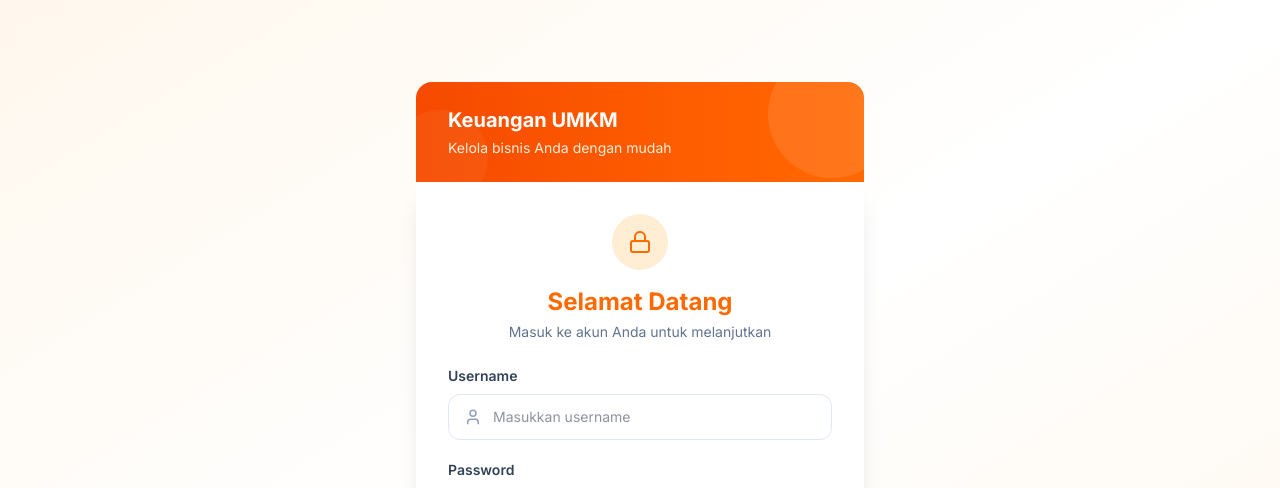
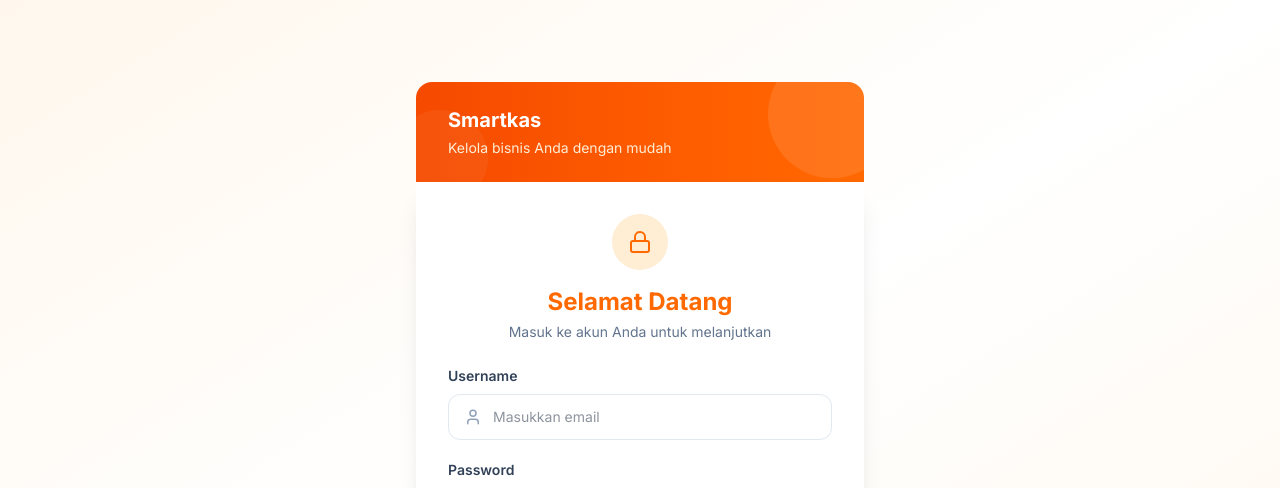
Before and after one commit to raffykhairu/Smartkas, a React (Vite) app: page /login in a window 1280 px wide. Shown: the top 488 px of the page. Built offline with nearby package versions, Linux system fonts and the light colour scheme.

Commit message:
edit bagian login

```diff
--- a/src/pages/auth/Login.jsx
+++ b/src/pages/auth/Login.jsx
@@ -1,6 +1,6 @@
 import { useState } from 'react';
 import { Link, useNavigate } from 'react-router-dom';
-import { Lock, Mail, Eye, EyeOff, User as UserIcon } from 'lucide-react';
+import { Lock, Eye, EyeOff, User as UserIcon } from 'lucide-react';
 import authService from '../../services/authService';
 
 const Login = () => {
@@ -35,7 +35,7 @@ const Login = () => {
         <div className="bg-gradient-to-r from-orange-600 to-orange-500 rounded-t-2xl px-8 py-6 relative overflow-hidden">
           <div className="absolute top-0 right-0 w-32 h-32 bg-white/10 rounded-full -translate-y-8 translate-x-8"></div>
           <div className="absolute bottom-0 left-0 w-24 h-24 bg-white/5 rounded-full translate-y-6 -translate-x-6"></div>
-          <h1 className="text-white text-xl font-bold relative z-10">Keuangan UMKM</h1>
+          <h1 className="text-white text-xl font-bold relative z-10">Smartkas</h1>
           <p className="text-orange-100 text-sm mt-1 relative z-10">Kelola bisnis Anda dengan mudah</p>
         </div>
 
@@ -73,7 +73,7 @@ const Login = () => {
                 />
                 <input
                   type="email"
-                  placeholder="Masukkan username"
+                  placeholder="Masukkan email"
                   value={formData.email}
                   onChange={(e) =>
                     setFormData({ ...formData, email: e.target.value })
--- a/src/pages/auth/Register.jsx
+++ b/src/pages/auth/Register.jsx
@@ -55,7 +55,7 @@ const Register = () => {
         <div className="bg-gradient-to-r from-orange-600 to-orange-500 rounded-t-2xl px-8 py-6 relative overflow-hidden">
           <div className="absolute top-0 right-0 w-32 h-32 bg-white/10 rounded-full -translate-y-8 translate-x-8"></div>
           <div className="absolute bottom-0 left-0 w-24 h-24 bg-white/5 rounded-full translate-y-6 -translate-x-6"></div>
-          <h1 className="text-white text-xl font-bold relative z-10">Keuangan UMKM</h1>
+          <h1 className="text-white text-xl font-bold relative z-10">Smartkas</h1>
           <p className="text-orange-100 text-sm mt-1 relative z-10">Kelola bisnis Anda dengan mudah</p>
         </div>
 
```
